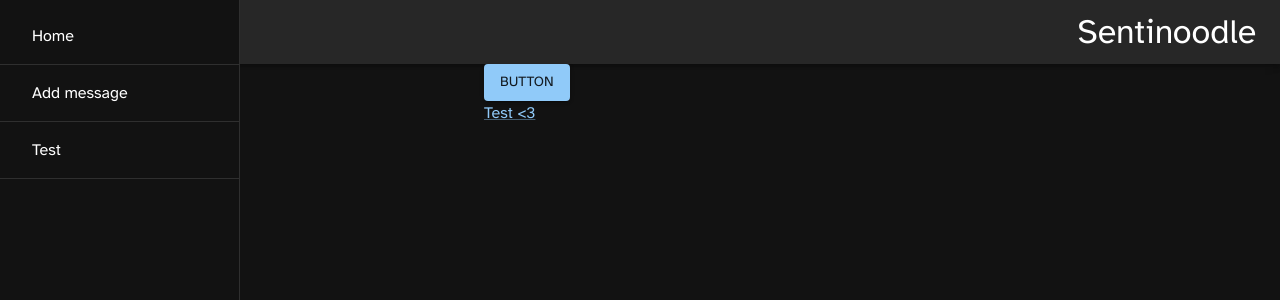
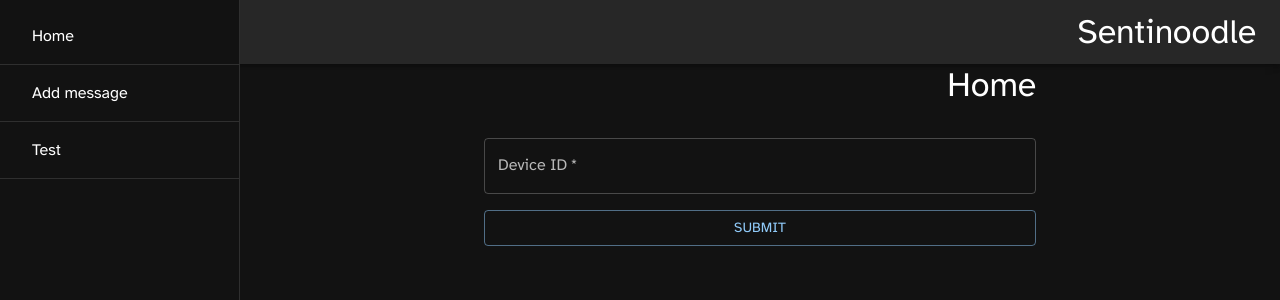
Before and after one commit to scan-lan/sentinoodleClient, a React (Create React App) app: page / in a window 1280 px wide. Shown: the top 300 px of the page. Built offline with nearby package versions, Linux system fonts and the light colour scheme.

Commit message:
Update Home to display day summary

```diff
--- /dev/null
+++ b/src/components/SummaryDisplay/index.tsx
@@ -0,0 +1,33 @@
+import React from "react";
+import List from "@mui/material/List";
+import {ListItem, Paper} from "@mui/material";
+import Summary from "../../schemas/Summary";
+import Stack from "@mui/material/Stack";
+
+const SummaryDisplay = ({ summaryInfo }: { summaryInfo: Summary }) => {
+  const Item = ({ text, value }: {text: string, value: string}) => {
+    return (
+      <ListItem divider={text !== "Last room entered"}>
+        <Stack direction="row" alignItems="stretch" spacing={3}>
+          <strong>{text}:</strong>
+          <Paper elevation={8}>
+            {value}
+          </Paper>
+        </Stack>
+      </ListItem>)
+  }
+
+  return (
+    <>
+      <List>
+        <Item text="Last room entered" value={summaryInfo.last_room_entered.room} />
+        <Item text="Time entered" value={new Date(summaryInfo.last_room_entered.time).toLocaleString()} />
+        <Item text="Time woke up" value={new Date(summaryInfo.time_woke_up).toLocaleString()} />
+        <Item text="Messages received" value={'["' + summaryInfo.messages_received_today.join('", "') + '"]'} />
+        <Item text="Last ate" value={new Date(summaryInfo.last_ate).toLocaleString()} />
+      </List>
+    </>
+  )
+}
+
+export default SummaryDisplay;
--- a/src/containers/App/App.tsx
+++ b/src/containers/App/App.tsx
@@ -19,7 +19,7 @@ dotenv.config()
 const baseURL = process.env.NODE_ENV === "development" ? "http://localhost:5000" : "http://77.100.88.87:5000";
 const api = axios.create({
   baseURL,
-  timeout: 1000
+  timeout: 5000
 })
 
 
@@ -49,7 +49,7 @@ const App = () => {
         <Drawer setMobileOpen={setMobileOpen} mobileOpen={mobileOpen} routes={routes} />
         <Container maxWidth="sm">
           <Routes>
-            <Route path="/" element={<Home />} />
+            <Route path="/" element={<Home api={api} />} />
             <Route path="test" element={<Test />} />
             <Route path="messages" element={<AddMessage api={api} />} />
           </Routes>
--- a/src/routes/Home/index.tsx
+++ b/src/routes/Home/index.tsx
@@ -1,15 +1,47 @@
-import React from 'react';
-import {Button, Link as MUILink} from '@mui/material';
-import {Link} from "react-router-dom";
+import React, {FormEvent, useState} from 'react';
+import Typography from "@mui/material/Typography";
+import Stack from "@mui/material/Stack";
+import TextField from "@mui/material/TextField";
+import Button from "@mui/material/Button";
+import {AxiosInstance} from "axios";
+import Session from "../../schemas/Session";
+import Summary from "../../schemas/Summary";
+import SummaryDisplay from "../../components/SummaryDisplay";
 
-const Home = () => (
-  <div>
-    <Button variant="contained">button</Button>
-    <br/>
-    <MUILink component={Link} to="test">
-      {"Test <3"}
-    </MUILink>
-  </div>
-);
+const Home = ({ api }: { api: AxiosInstance }) => {
+  const [deviceId, setDeviceId] = useState<string>("");
+  const [summaryInfo, setSummaryInfo] = useState<Summary>();
+  const [summaryRetrieved, setSummaryRetrieved] = useState<boolean>(false)
+
+  const onSubmitHandler = async (e: FormEvent) => {
+    e.preventDefault()
+    const { data: session } = await api.get<Session>(`/sessionByDeviceID/${deviceId}`);
+    const { data: summary } = await api.get<Summary>(`/daySummary/${session.id}`);
+    setSummaryInfo(summary);
+    setSummaryRetrieved(true);
+  }
+
+  return (
+    <>
+      <Typography variant="h4" align="right">
+        Home
+      </Typography>
+      <form onSubmit={onSubmitHandler}>
+        <Stack spacing={2} sx={{pt: "2em"}}>
+          <TextField
+            required
+            id="device-id"
+            label="Device ID"
+            value={deviceId}
+            onChange={event => {setDeviceId(event.target.value)}} />
+          <Button type="submit" variant="outlined">
+            Submit
+          </Button>
+        </Stack>
+      </form>
+      {(summaryRetrieved && summaryInfo) ? <SummaryDisplay summaryInfo={summaryInfo} /> : null}
+    </>
+  );
+}
 
 export default Home;
--- /dev/null
+++ b/src/schemas/Summary.ts
@@ -0,0 +1,9 @@
+export default interface Summary {
+  last_room_entered: {
+    room: string,
+    time: string
+  },
+  time_woke_up: string,
+  messages_received_today: string[],
+  last_ate: string
+}
```
